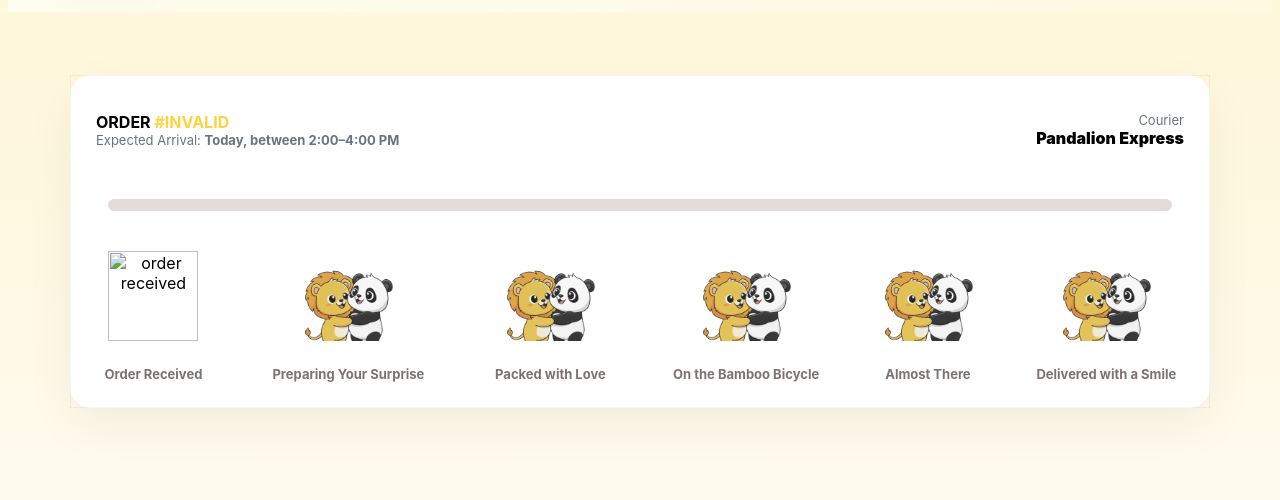
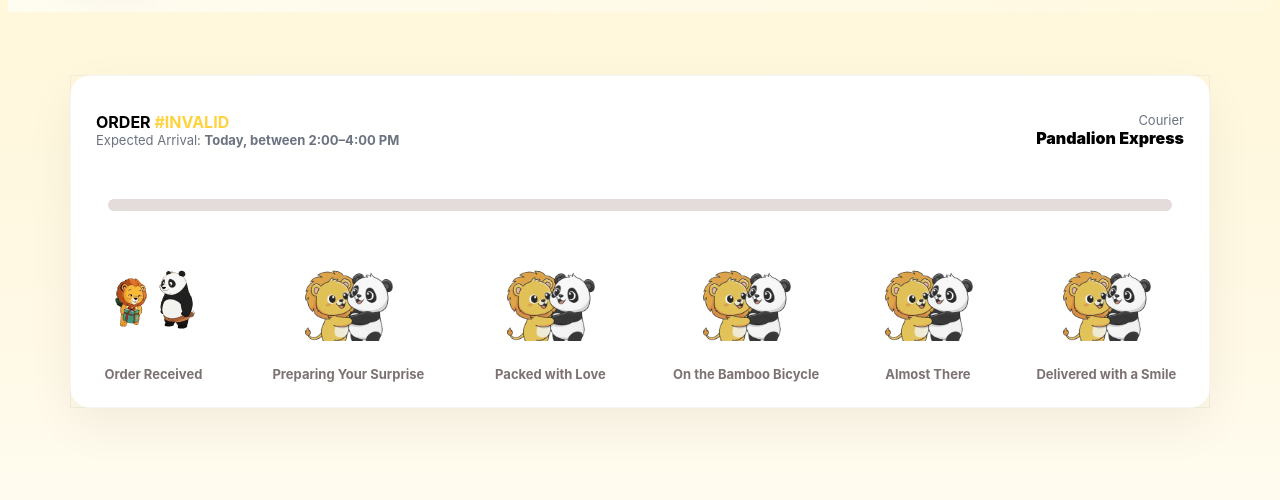
Before and after one commit to krishnapriyanair105/pandalionexpress, a plain HTML site: page index.html in a window 1280 px wide. Shown: the part 148-648 px from the top of the page. Drawn offline with Linux system fonts and the light colour scheme.

Commit message:
Update index.html

```diff
--- a/index.html
+++ b/index.html
@@ -55,7 +55,7 @@
 ">
                 <td style="
     padding: 25px;
-"><img id="img-1" src="images/order-received.png" style="height:90px; width:auto;" alt="order received"></td>
+"><img id="img-1" src="images/order-received.gif" style="height:90px; width:auto;" alt="order received"></td>
                 <td style="
     padding: 25px;
 "><img id="img-2" src="images/favicon.png" style="height:90px; width:auto;" alt="order received"></td>
```
